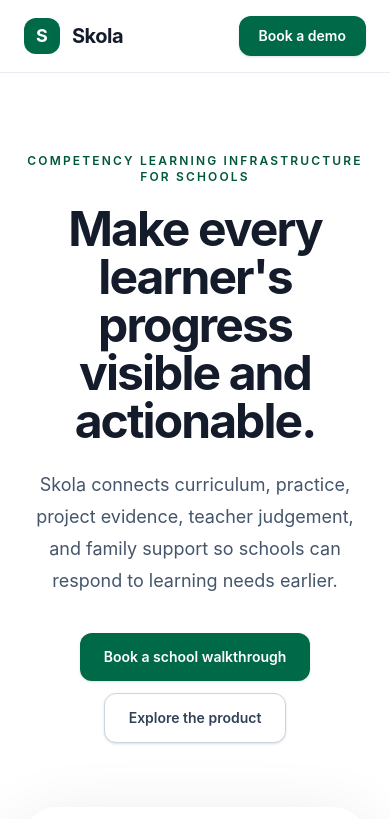
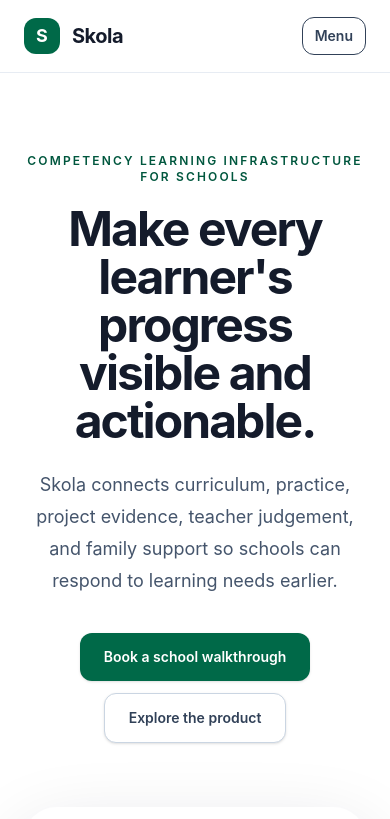
Before and after one commit to krishna-ivk/skola-marketing, a Next.js app: page / in a window 390 px wide. Shown: the top 819 px of the page. Built offline with nearby package versions, Linux system fonts and the light colour scheme.

Commit message:
Add compact marketing navigation

```diff
--- a/src/app/layout.tsx
+++ b/src/app/layout.tsx
@@ -27,7 +27,15 @@ export default function RootLayout({ children }: Readonly<{ children: React.Reac
             <div className="hidden items-center gap-7 md:flex">
               {navItems.map((item) => <Link key={item.href} href={item.href} className="text-sm font-medium text-slate-600 transition hover:text-skola-700">{item.label}</Link>)}
             </div>
-            <Link href="/book-demo/" className="rounded-xl bg-skola-600 px-5 py-2.5 text-sm font-semibold text-white shadow-sm transition hover:-translate-y-0.5 hover:bg-skola-700">Book a demo</Link>
+            <div className="flex items-center gap-2">
+              <details className="relative md:hidden">
+                <summary className="cursor-pointer list-none rounded-xl border px-3 py-2 text-sm font-semibold text-slate-700">Menu</summary>
+                <div className="absolute right-0 top-12 z-50 w-56 rounded-2xl border bg-white p-2 shadow-[var(--shadow-card)]">
+                  {navItems.map((item) => <Link key={item.href} href={item.href} className="block rounded-xl px-3 py-2.5 text-sm font-medium text-slate-700 hover:bg-skola-50">{item.label}</Link>)}
+                </div>
+              </details>
+              <Link href="/book-demo/" className="hidden rounded-xl bg-skola-600 px-5 py-2.5 text-sm font-semibold text-white shadow-sm transition hover:-translate-y-0.5 hover:bg-skola-700 sm:inline-flex">Book a Demo</Link>
+            </div>
           </nav>
         </header>
         <main className="flex-1">{children}</main>
```
Also changed, not shown: 1 other file (tests, documents, lock files or other folders).
